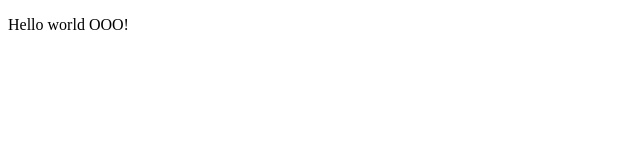
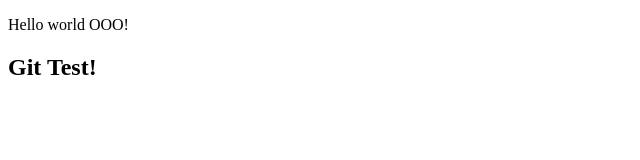
Before and after one commit to Pahanahan/project, a plain HTML site: page index.html in a window 1280 px wide. Shown: the whole page, without its empty margins (0-640 px from the left). Drawn offline with Linux system fonts and the light colour scheme.

Commit message:
index.html mod

```diff
--- a/index.html
+++ b/index.html
@@ -8,6 +8,7 @@
   </head>
   <body>
     <p onclick="">Hello world OOO!</p>
+    <h2 onclick="">Git Test!</h2>
 
     <script src="js/script.js"></script>
   </body>
```
